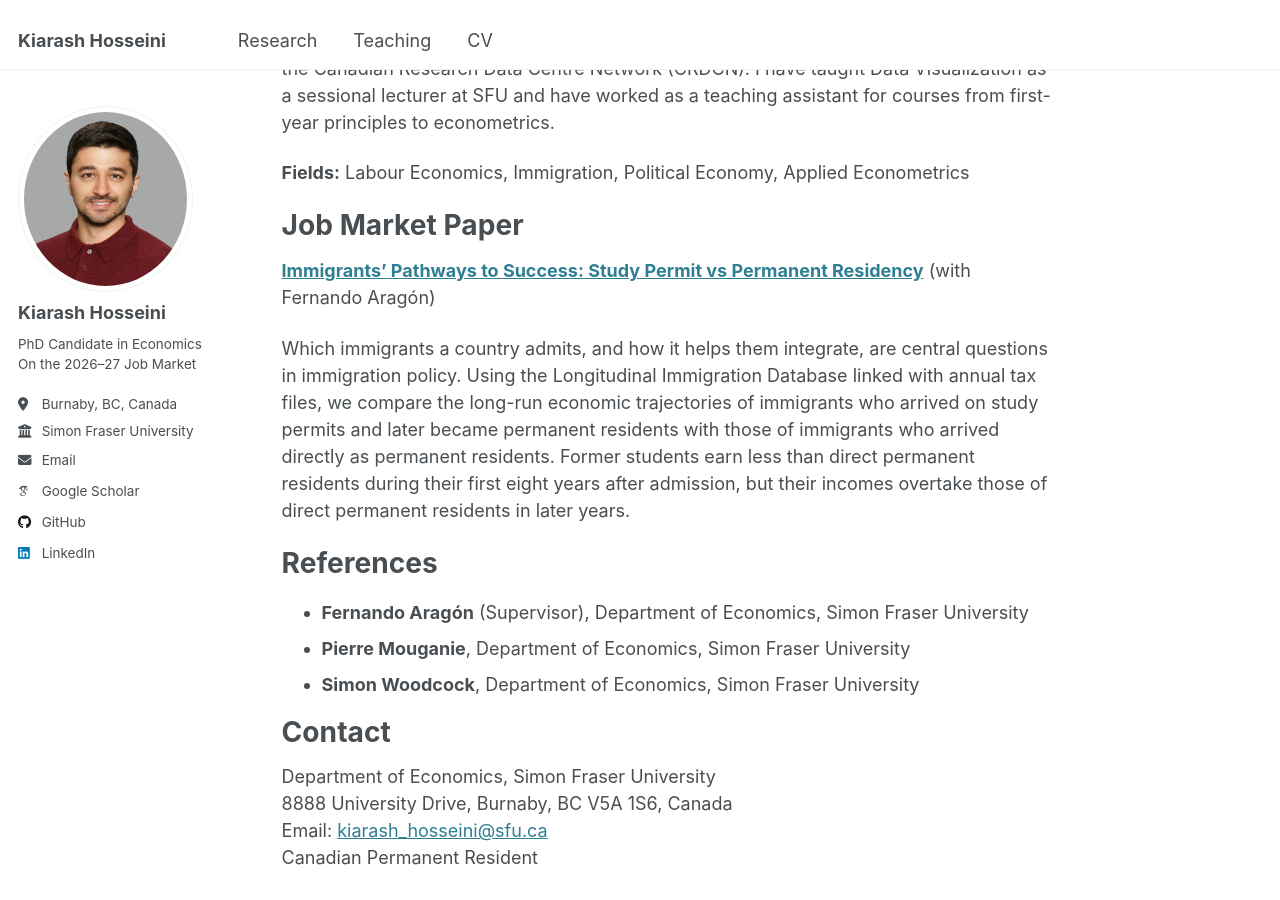
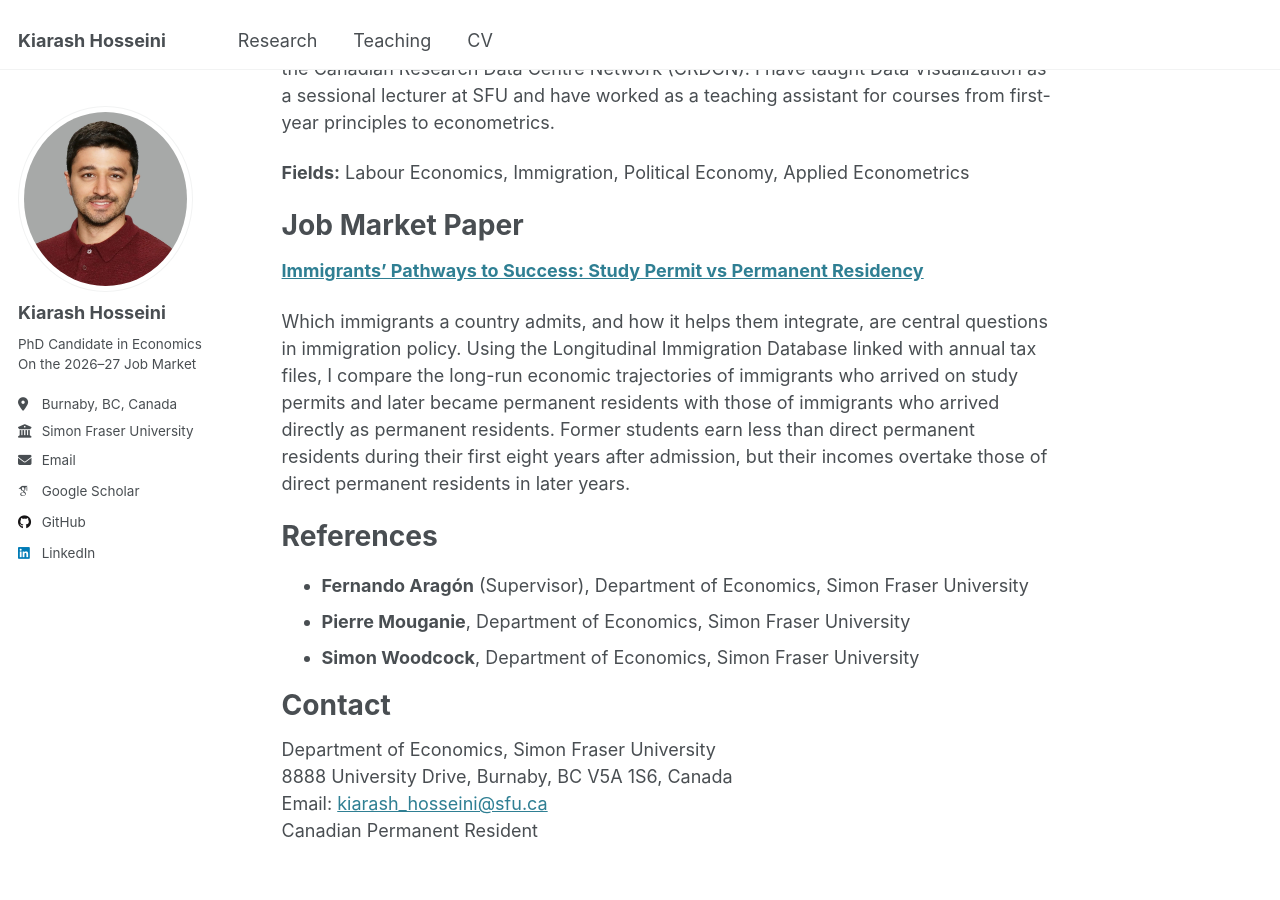
Before and after one commit to k-hosseini/k-hosseini.github.io, a Jekyll site: the page built from _pages/about.md, in a window 1280 px wide and 900 px high, scrolled down 554 px. Built offline with Jekyll 4.4.1, drawn with Linux system fonts in a browser that asks for light colours; some web fonts are replaced.

Commit message:
List job market paper as solo-authored
Co-Authored-By: Claude Opus 5.5 <noreply@anthropic.com>

```diff
--- a/_pages/about.md
+++ b/_pages/about.md
@@ -21,9 +21,9 @@ Before my PhD, I worked as a data analyst on applied policy studies in Tehran. D
 Job Market Paper
 ======
 
-**[Immigrants' Pathways to Success: Study Permit vs Permanent Residency](/research/#job-market-paper)** (with Fernando Aragón)
+**[Immigrants' Pathways to Success: Study Permit vs Permanent Residency](/research/#job-market-paper)**
 
-Which immigrants a country admits, and how it helps them integrate, are central questions in immigration policy. Using the Longitudinal Immigration Database linked with annual tax files, we compare the long-run economic trajectories of immigrants who arrived on study permits and later became permanent residents with those of immigrants who arrived directly as permanent residents. Former students earn less than direct permanent residents during their first eight years after admission, but their incomes overtake those of direct permanent residents in later years.
+Which immigrants a country admits, and how it helps them integrate, are central questions in immigration policy. Using the Longitudinal Immigration Database linked with annual tax files, I compare the long-run economic trajectories of immigrants who arrived on study permits and later became permanent residents with those of immigrants who arrived directly as permanent residents. Former students earn less than direct permanent residents during their first eight years after admission, but their incomes overtake those of direct permanent residents in later years.
 
 References
 ======
```
Also changed, not shown: _pages/cv.md (+1 -1 lines), _pages/research.md (+1 -2 lines), 2 other files.
